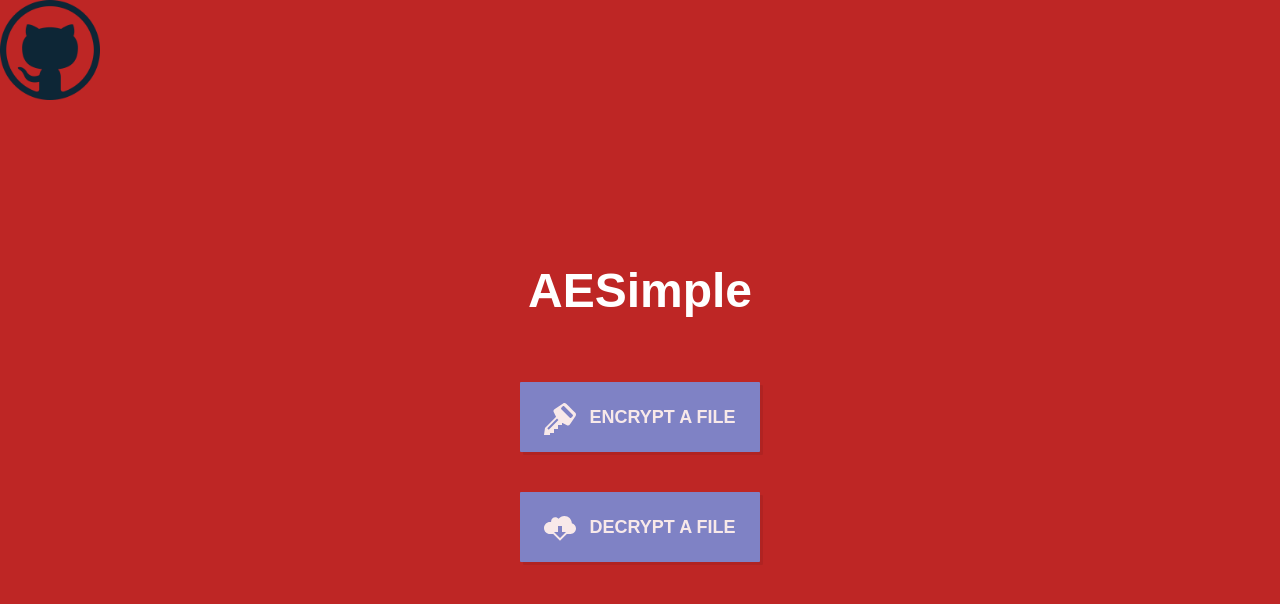
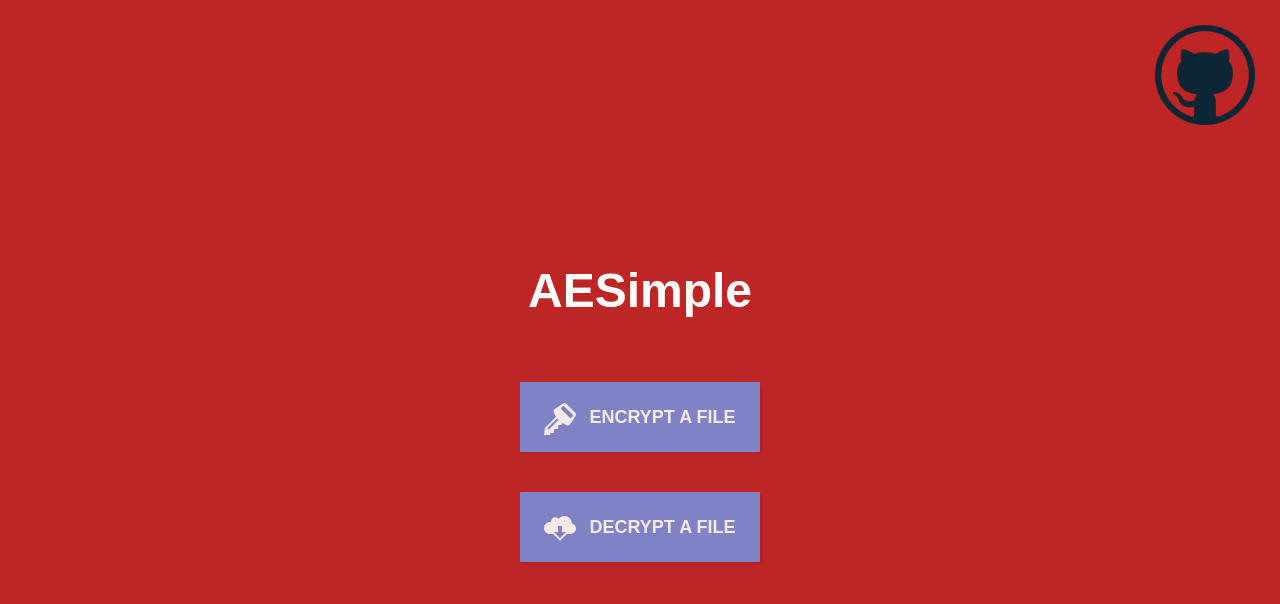
Before and after one commit to Super-Baleine/AESimple, a plain HTML site: page index.html in a window 1280 px wide. Drawn offline with Linux system fonts and the light colour scheme; a web font is replaced by a local one.

Commit message:
Update style.css

```diff
--- a/assets/css/style.css
+++ b/assets/css/style.css
@@ -1,7 +1,14 @@
 /*-------------------------
 	Simple reset
 --------------------------*/
-
+#github {
+    position: relative;
+}
+#github img {
+    position: absolute;
+    top: 25px;
+    right: 25px;
+}
 
 *{
 	margin:0;
```
